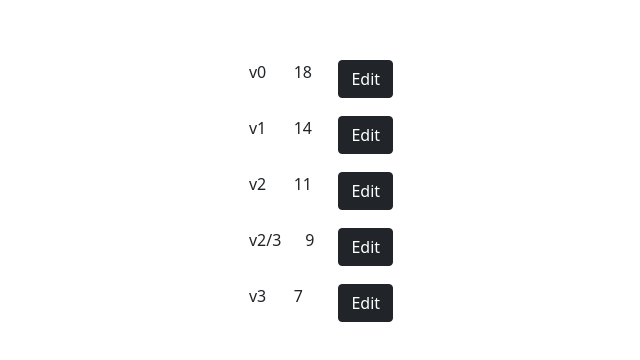
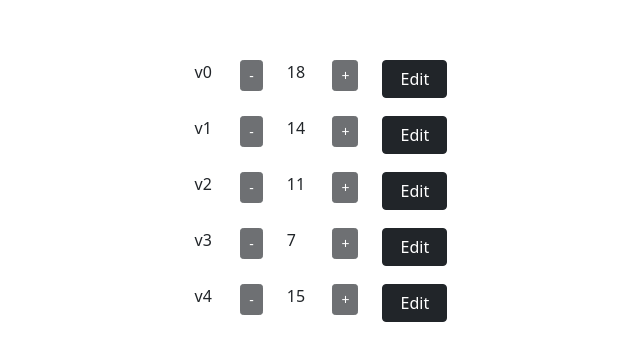
Before and after one commit to dcerniglia/klymur, an Angular app in the folder klymur/: page / in a window 1280 px wide. Shown: the part 200-560 px from the top of the page, without its empty margins (319-959 px from the left). Built offline with nearby package versions, Linux system fonts and the light colour scheme.

Commit message:
Counter values can now only be modified after clicking edit. Things don't move around when clickign edit, or changing number values

```diff
--- a/klymur/src/app/components/route-counter/route-counter.component.html
+++ b/klymur/src/app/components/route-counter/route-counter.component.html
@@ -1,19 +1,19 @@
-<div class="row mb-3">
+<div class="routes row mb-3">
     <div class="col">
         <p>{{ gradeName }}</p>
     </div>
-    <div *ngIf="isEditing" class="col">
-        <button class="btn btn-dark" (click)="decreaseCount()">-</button>
+    <div class="col">
+        <button class="btn btn-dark btn-sm" (click)="decreaseCount()" [disabled]="modifyNumber">-</button>
     </div>
-    <div class="col">{{ count }}</div>
-    <div *ngIf="isEditing" class="col">
-        <button class="btn btn-dark" (click)="increaseCount()">+</button>
+    <div class="col number-count">{{ count }}</div>
+    <div class="col">
+        <button class="btn btn-dark btn-sm" (click)="increaseCount()" [disabled]="modifyNumber">+</button>
     </div>
-    <div *ngIf="isEditing" class="col">
+    <!-- <div *ngIf="isEditing" class="col">
         <button class="btn btn-dark" (click)="resetCount()">Reset</button>
-    </div>
+    </div> -->
     <div class="col">
-        <button class="btn btn-dark" (click)="toggleEdit()">{{ isEditing ? 'Save' : 'Edit' }}</button>
+        <button class="save-edit btn btn-dark" (click)="toggleEdit()">{{ isEditing ? 'Save' : 'Edit' }}</button>
     </div>
 
 </div>
--- a/klymur/src/app/components/route-counter/route-counter.component.scss
+++ b/klymur/src/app/components/route-counter/route-counter.component.scss
@@ -0,0 +1,7 @@
+.save-edit {
+    width: 65px;
+}
+
+.number-count {
+    width: 50px;
+}
--- a/klymur/src/app/components/route-counter/route-counter.component.ts
+++ b/klymur/src/app/components/route-counter/route-counter.component.ts
@@ -10,9 +10,11 @@ export class RouteCounterComponent implements OnInit {
   @Input() count = 0;
 
   isEditing: boolean = false;
+  modifyNumber: boolean = true;
 
   toggleEdit() {
     this.isEditing = !this.isEditing;
+    this.modifyNumber = !this.modifyNumber;
   }
 
   resetCount() {
--- a/klymur/src/dev-data/dev-data.ts
+++ b/klymur/src/dev-data/dev-data.ts
@@ -18,13 +18,13 @@ export const fakeGrades: Array<Grade> = [
 		numberOfClimbs: 11
 	},
 	{
-		display: 'v2/3',
-		isIndoor: true,
-		numberOfClimbs: 9
-	},
-	{
 		display: 'v3',
 		isIndoor: true,
 		numberOfClimbs: 7
 	},
+	{
+		display: 'v4',
+		isIndoor: true,
+		numberOfClimbs: 15
+	},
 ]
```
